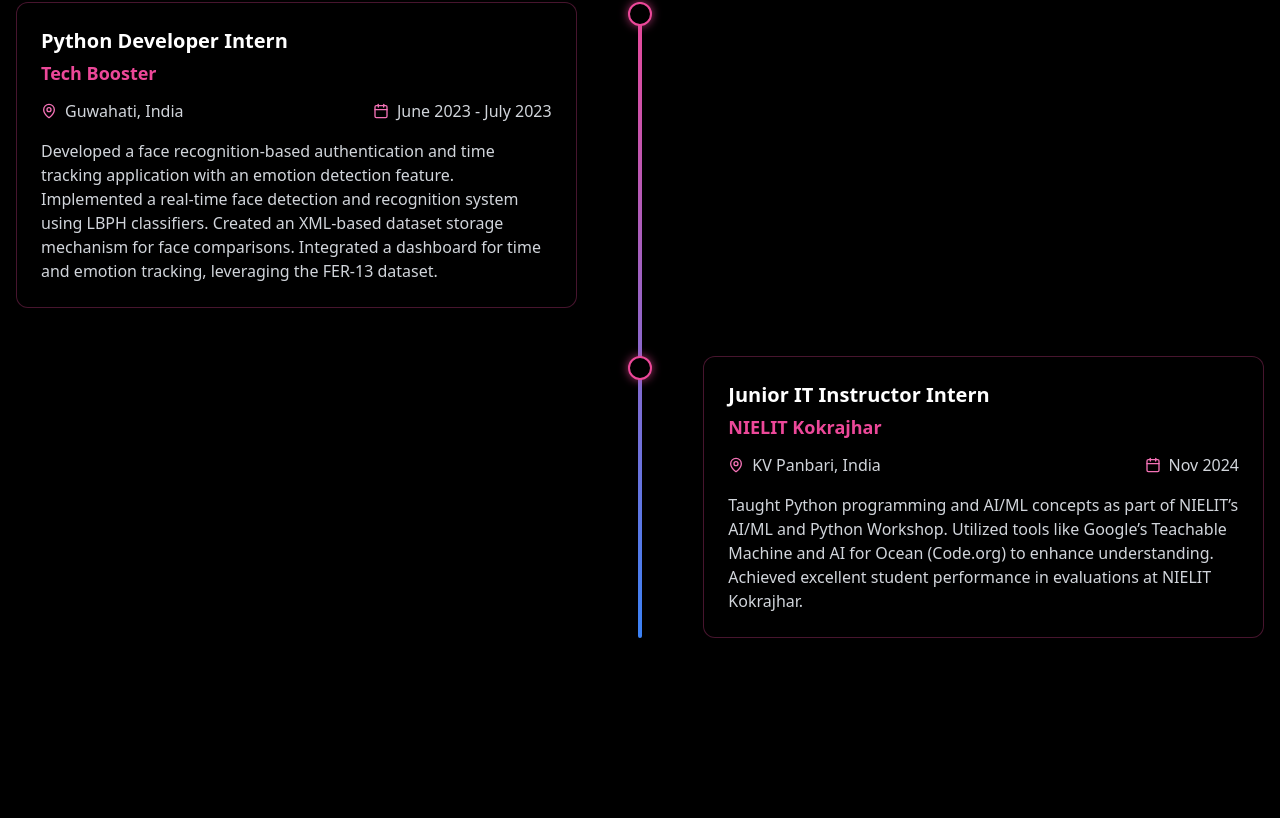
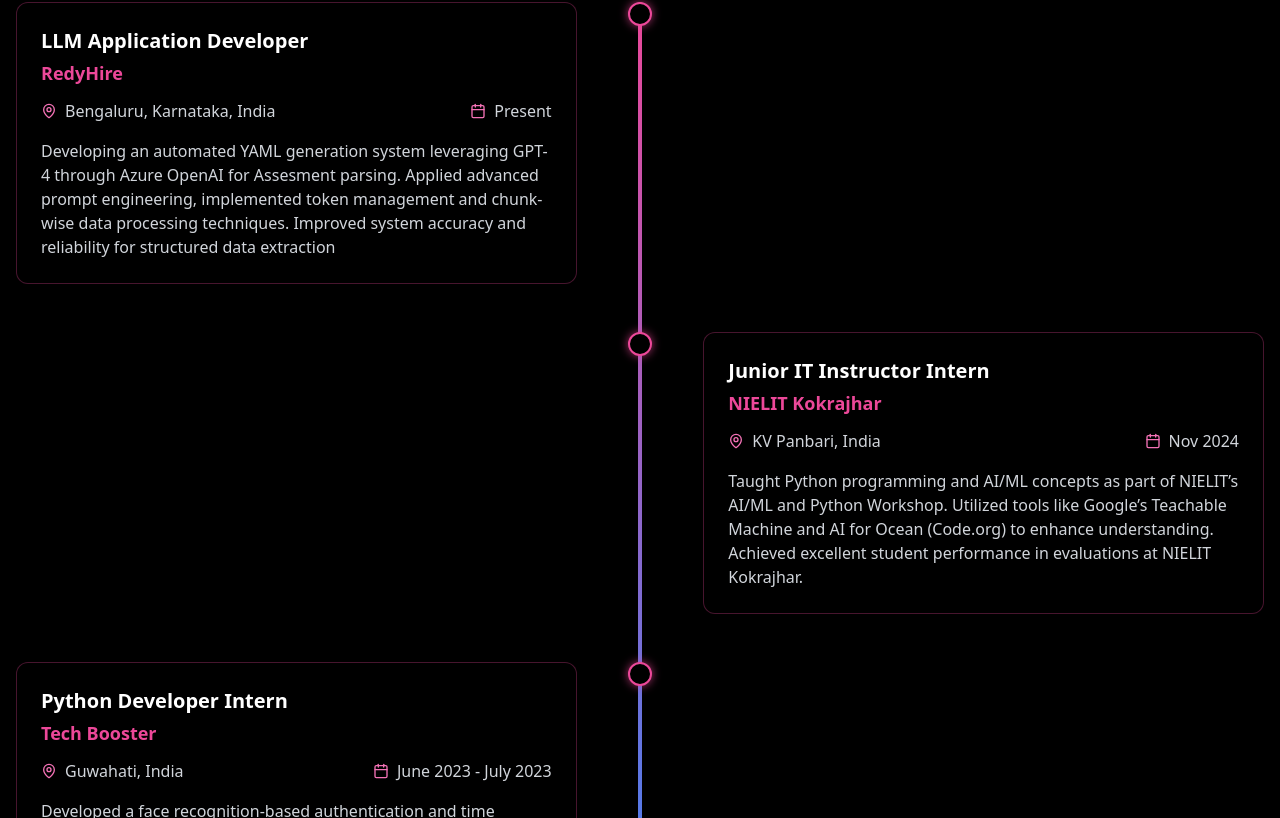
Before and after one commit to Iftiazur/iftiaz, a Next.js app: page / in a window 1280 px wide. Shown: the part 3462-4280 px from the top of the page. Built offline with nearby package versions, Linux system fonts and the light colour scheme.

Commit message:
Updated Experience

```diff
--- a/components/experience.tsx
+++ b/components/experience.tsx
@@ -6,11 +6,11 @@
 const experiences = [
   {
     id: 1,
-    title: "Python Developer Intern",
-    company: "Tech Booster",
-    location: "Guwahati, India",
-    period: "June 2023 - July 2023",
-    description: "Developed a face recognition-based authentication and time tracking application with an emotion detection feature. Implemented a real-time face detection and recognition system using LBPH classifiers. Created an XML-based dataset storage mechanism for face comparisons. Integrated a dashboard for time and emotion tracking, leveraging the FER-13 dataset."
+    title: "LLM Application Developer",
+    company: "RedyHire",
+    location: "Bengaluru, Karnataka, India",
+    period: "Present",
+    description: "Developing an automated YAML generation system leveraging GPT-4 through Azure OpenAI for Assesment parsing. Applied advanced prompt engineering, implemented token management and chunk-wise data processing techniques. Improved system accuracy and reliability for structured data extraction"
   },
   {
     id: 2,
@@ -19,7 +19,16 @@
     location: "KV Panbari, India",
     period: "Nov 2024",
     description: "Taught Python programming and AI/ML concepts as part of NIELIT’s AI/ML and Python Workshop. Utilized tools like Google’s Teachable Machine and AI for Ocean (Code.org) to enhance understanding. Achieved excellent student performance in evaluations at NIELIT Kokrajhar."
+  },
+  {
+    id: 3,
+    title: "Python Developer Intern",
+    company: "Tech Booster",
+    location: "Guwahati, India",
+    period: "June 2023 - July 2023",
+    description: "Developed a face recognition-based authentication and time tracking application with an emotion detection feature. Implemented a real-time face detection and recognition system using LBPH classifiers. Created an XML-based dataset storage mechanism for face comparisons. Integrated a dashboard for time and emotion tracking, leveraging the FER-13 dataset."
   }
+
 ];
 
 
```
Also changed, not shown: 1 other file (tests, documents, lock files or other folders).
